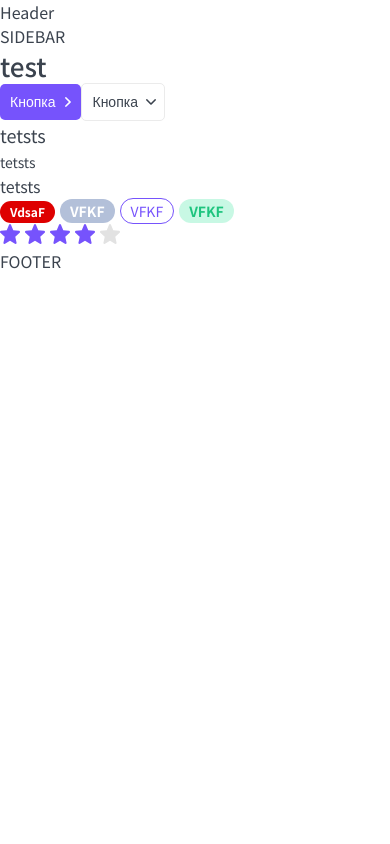
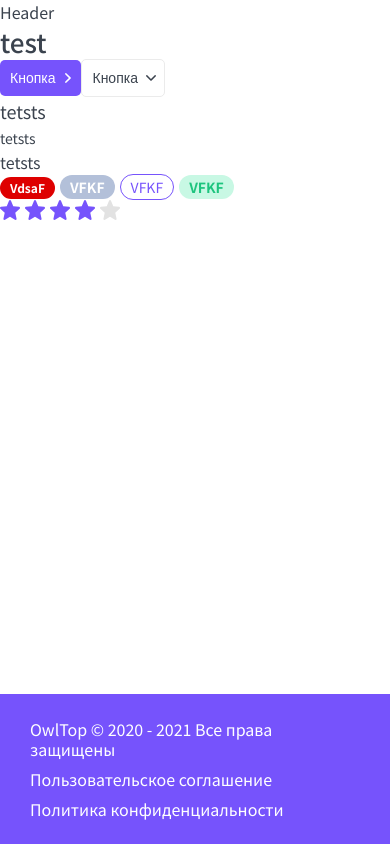
Before and after one commit to rebusok/top-app, a Next.js app: page / in a window 390 px wide. Built offline with nearby package versions, Linux system fonts and the light colour scheme.

Commit message:
css footer and layout

```diff
--- a/layout/Footer/Footer.module.css
+++ b/layout/Footer/Footer.module.css
@@ -0,0 +1,23 @@
+.footer {
+	display: grid;
+
+	padding: 25px 30px;
+
+	color: var(--white);
+	background: var(--primary);
+
+	font-size: 16px;
+	line-height: 20px;
+	grid-template-columns: 1fr auto auto;
+	gap: 10px 40px;
+}
+
+.footer a:hover {
+	color: var(--gray-light);
+}
+
+@media (max-width: 765px) {
+	.footer {
+		grid-template-columns: 1fr;
+	}
+}
--- a/layout/Footer/Footer.tsx
+++ b/layout/Footer/Footer.tsx
@@ -1,11 +1,17 @@
 import React from 'react';
 import {FooterProps} from './Footer.props';
 import styles from './Footer.module.css';
-const Footer = ({...restProps}: FooterProps): JSX.Element => {
+import cn from 'classnames';
+import {format} from 'date-fns';
+const Footer = ({className,...restProps}: FooterProps): JSX.Element => {
     return (
-        <div {...restProps}>
-            FOOTER
-        </div>
+        <footer className={cn(className, styles.footer)} {...restProps}>
+            <div>
+                OwlTop © 2020 - {format(new Date(), 'yyyy')} Все права защищены
+            </div>
+            <a href="#" target='_blank'>Пользовательское соглашение</a>
+            <a href="#" target='_blank'>Политика конфиденциальности</a>
+        </footer>
     );
 };
 
--- a/layout/Layout.module.css
+++ b/layout/Layout.module.css
@@ -0,0 +1,49 @@
+.wrapper {
+	display: grid;
+
+	grid-template-columns: auto 230px minmax(320px, 1200px)  auto;
+	grid-template-rows: auto 1fr auto;
+	gap: 0 30px;
+
+	min-height: 100vh;
+	grid-template-areas:
+		". header header ."
+		". sidebar body ."
+		"footer footer footer footer";
+}
+
+.header {
+	grid-area: header;
+
+	display: none;
+}
+
+.sidebar {
+	grid-area: sidebar;
+}
+
+.body {
+	grid-area: body;
+}
+
+.footer {
+	grid-area: footer;
+}
+
+@media (max-width: 765px) {
+	.wrapper {
+		grid-template-columns: minmax(320px, 1fr);
+		grid-template-areas:
+			"header"
+			"body"
+			"footer";
+	}
+
+	.sidebar {
+		display: none;
+	}
+
+	.header {
+		display: block;
+	}
+}
--- a/layout/Layout.tsx
+++ b/layout/Layout.tsx
@@ -3,23 +3,20 @@
 import Sidebar from "./Sidebar/Sidebar";
 import Header from "./Header/Header";
 import Footer from "./Footer/Footer";
+import styles from './Layout.module.css';
 
 const Layout = ({children}: LayoutProps): JSX.Element => {
     return (
-        <>
-            <Header/>
-            <div>
-                <Sidebar/>
-                <div>
-                    {children}
-                </div>
+        <div className={styles.wrapper}>
+            <Header className={styles.header}/>
+            <Sidebar className={styles.sidebar}/>
+            <div className={styles.body}>
+                {children}
             </div>
-            <Footer/>
-        </>
+            <Footer className={styles.footer}/>
+        </div>
     );
 };
-
-
 
 
 export const withLayout = <T extends Record<string, unknown>>(Component: FC<T>) => {
--- a/package.json
+++ b/package.json
@@ -10,6 +10,7 @@
   },
   "dependencies": {
     "classnames": "^2.2.6",
+    "date-fns": "^2.22.1",
     "next": "10.2.3",
     "react": "17.0.2",
     "react-dom": "17.0.2"
```
Also changed, not shown: 1 other file (tests, documents, lock files or other folders).
